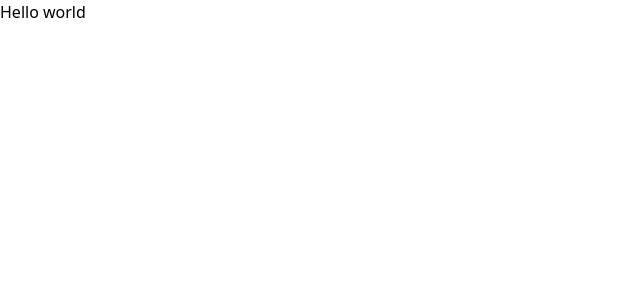
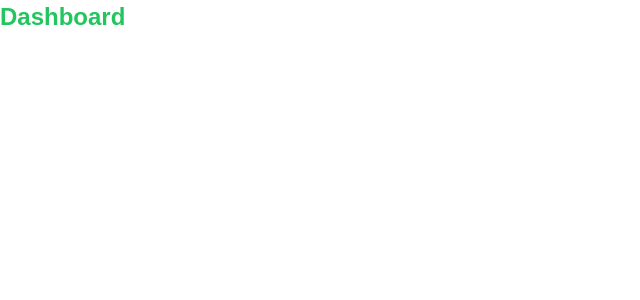
Before and after one commit to Gjiae/SuiviFormations, a Next.js app in the folder frontend/: page / in a window 1280 px wide. Shown: the top 300 px of the page, without its empty margins (0-640 px from the left). Built offline with nearby package versions, Linux system fonts and the light colour scheme.

Commit message:
Typography

```diff
--- a/frontend/package.json
+++ b/frontend/package.json
@@ -9,6 +9,7 @@
     "lint": "next lint"
   },
   "dependencies": {
+    "clsx": "^2.1.1",
     "firebase": "^10.13.0",
     "next": "14.2.6",
     "react": "^18",
--- a/frontend/src/pages/index.tsx
+++ b/frontend/src/pages/index.tsx
@@ -1,10 +1,13 @@
 import { Seo } from "@/ui/components/seo";
+import { Typography } from "@/ui/design-system/typography";
 
 export default function Home() {
   return (
     <>
     <Seo title="Suivi des formations" description="Description..."/>
-    <h1>Hello world</h1>
+    <Typography variant="h2">
+      Dashboard
+    </Typography>
     </>
   );
 }
--- a/frontend/src/styles/globals.css
+++ b/frontend/src/styles/globals.css
@@ -1,3 +1,11 @@
 @tailwind base;
 @tailwind components;
 @tailwind utilities;
+
+@import url('https://fonts.googleapis.com/css2?family=Nunito:ital,wght@0,200..1000;1,200..1000&display=swap');
+
+@layer base {
+    html {
+        font-family: "Nunito", sans-serif;
+    }
+}
--- /dev/null
+++ b/frontend/src/ui/design-system/typography.tsx
@@ -0,0 +1,46 @@
+import clsx from "clsx";
+
+interface Props {
+    variant?: "h1" | "h2" | "h3" | "h4" | "h5" | "Lead" | "body-lg" | "body-base" | "body-sm" | "caption1" | "caption2" | "caption3" | "caption4";
+    component?: "h1" | "h2" | "h3" | "h4" | "h5" | "div" | "p" | "span";
+    theme?: "black" | "grey" | "white" | "primary" | "secondary";
+    weight?: "regular" | "medium";
+    className?: string;
+    children: React.ReactNode;
+}
+
+export const Typography = ({
+    variant = "h3",
+    component: Component = "div",
+    theme = "black",
+    weight = "regular",
+    className,
+    children
+}:Props) => {
+
+    let variantStyles: string = ""
+
+    switch (variant) {
+        case "h1":
+            variantStyles = "text-red-500"
+            break;
+        case "h2":
+        variantStyles = "text-green-500"
+            break;
+    }
+
+
+
+
+    return (
+        <Component
+            className={clsx(
+                variantStyles,
+                weight === "medium" && "font-medium",
+                className,
+                "text-8xl"
+            )}>
+            {children}
+        </Component>
+    )
+}
--- a/frontend/tailwind.config.js
+++ b/frontend/tailwind.config.js
@@ -3,6 +3,13 @@ module.exports = {
   content: [
     "./src/**/*.{js,ts,jsx,tsx,mdx}",
   ],  theme: {
+        fontSize: {
+          '8xl': ['24px', {
+            lineHeight: '33px',
+            letterSpacing: '0%',
+            fontWeight: 'Bold',
+          }],
+        },
     extend: {},
   },
   plugins: [],
```
Also changed, not shown: 2 other files (tests, documents, lock files or other folders).
